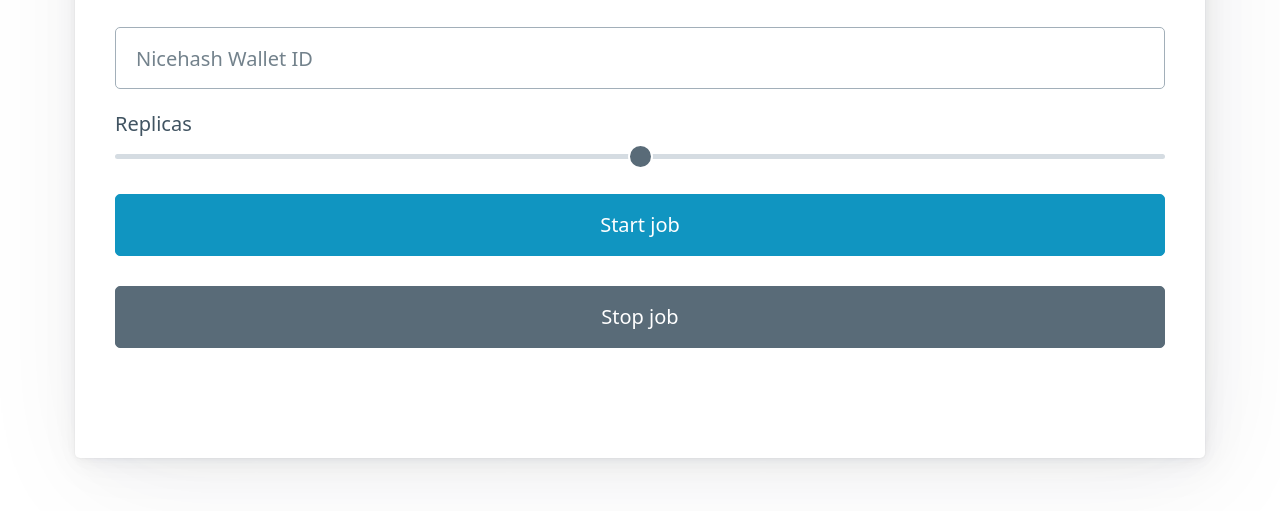
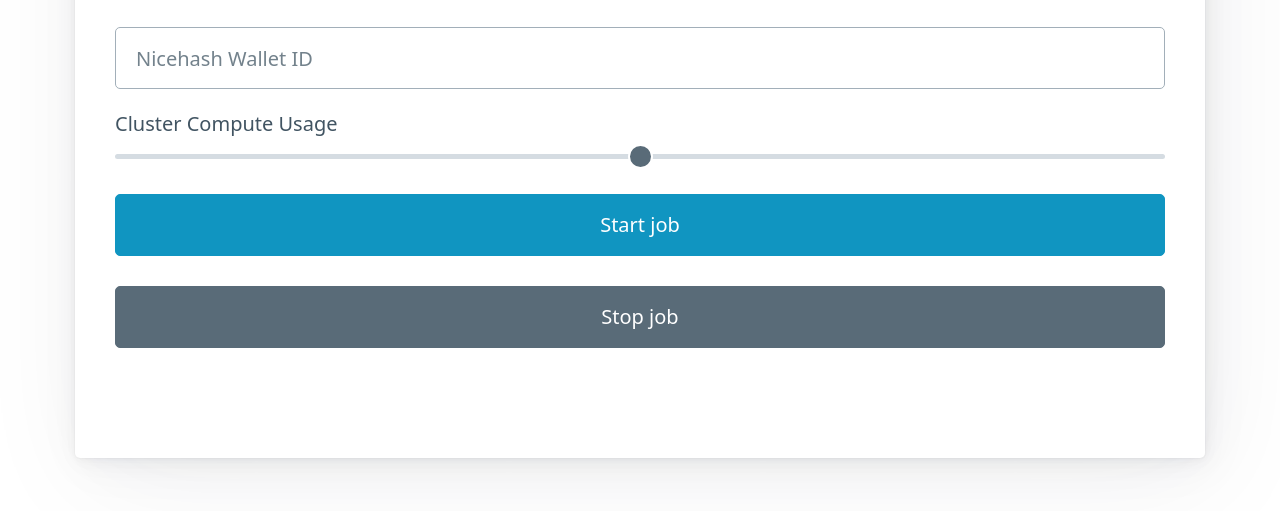
Before and after one commit to deepsquare-io/miner-api, a plain HTML site: page web/index.html in a window 1280 px wide. Shown: the part 333-844 px from the top of the page. Drawn offline with nearby package versions, Linux system fonts and the light colour scheme.

Commit message:
fix: slider label

```diff
--- a/web/index.html
+++ b/web/index.html
@@ -28,7 +28,7 @@
           </div>
 
           <label for="usage"
-            >Replicas
+            >Cluster Compute Usage
             <input
               type="range"
               min="0"
@@ -36,6 +36,7 @@
               value="50"
               id="usage"
               name="usage"
+              data-tooltip="Job usage of cluster resources from 0 to 100%"
             />
           </label>
 
```
